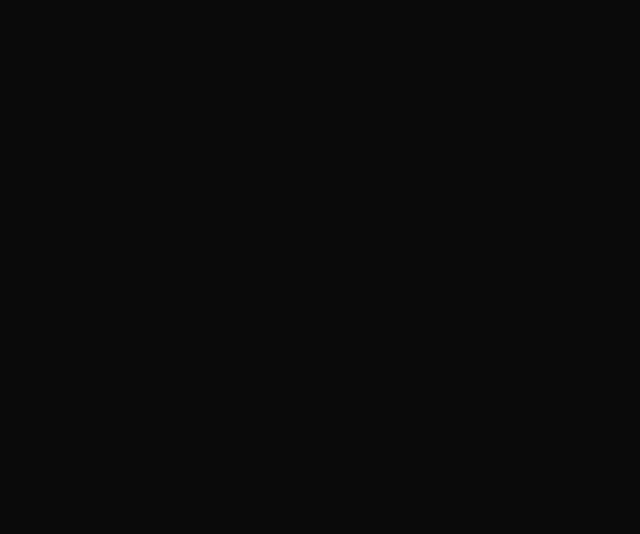
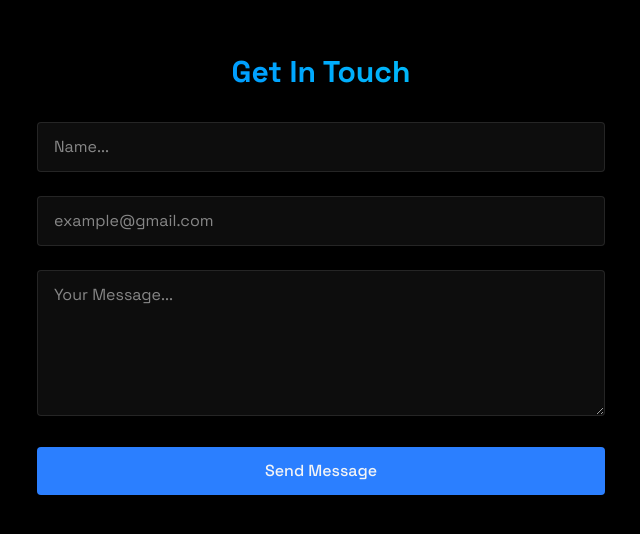
Before and after one commit to TonyFred-code/portfolio, a React (Vite) app: page / in a window 1280 px wide. Shown: the part 2682-3216 px from the top of the page, without its empty margins (319-959 px from the left). Before the commit the page ends 2556 px from the top, so only its background shows below. Built offline with nearby package versions, Linux system fonts and the light colour scheme.

Commit message:
feat: add contact section component
add email handling using emailjs

```diff
--- a/src/App.jsx
+++ b/src/App.jsx
@@ -5,6 +5,7 @@ import MobileMenu from "./components/MobileMenu.jsx";
 import Home from "./components/sections/Home.jsx";
 import About from "./components/sections/About.jsx";
 import Projects from "./components/sections/Projects.jsx";
+import Contact from "./components/sections/Contact.jsx";
 
 function App() {
   const [isLoaded, setIsLoaded] = useState(false);
@@ -23,6 +24,7 @@ function App() {
         <Home />
         <About />
         <Projects />
+        <Contact />
       </div>
     </>
   );
--- a/src/components/sections/Contact.jsx
+++ b/src/components/sections/Contact.jsx
@@ -0,0 +1,112 @@
+import { useState } from "react";
+import RevealOnScroll from "../RevealOnScroll.jsx";
+import emailjs from "@emailjs/browser";
+
+export default function Contact() {
+  const [formData, setFormData] = useState({
+    name: "",
+    email: "",
+    message: "",
+  });
+
+  const [isSending, setIsSending] = useState(false);
+
+  function handleSubmit(e) {
+    e.preventDefault();
+    setIsSending(true);
+
+    emailjs
+      .sendForm(
+        import.meta.env.VITE_SERVICE_ID,
+        import.meta.env.VITE_TEMPLATE_ID,
+        e.target,
+        {
+          publicKey: import.meta.env.VITE_PUBLIC_API_KEY,
+        }
+      )
+      .then(() => {
+        setFormData({ name: "", email: "", message: "" });
+        alert("Message sent successfully!");
+      })
+      .catch(() => {
+        alert("Something went wrong. Please try again.");
+      })
+      .finally(() => {
+        setIsSending(false);
+      });
+  }
+
+  return (
+    <section
+      id="contact"
+      className="min-h-screen flex items-center justify-center py-20"
+    >
+      <RevealOnScroll>
+        <div className="px-4 w-150">
+          <h2 className="text-3xl font-bold mb-8 bg-linear-to-r from-blue-500 to-cyan-400 text-center bg-clip-text text-transparent">
+            Get In Touch
+          </h2>
+          <form className="space-y-6" onSubmit={handleSubmit}>
+            <div className="relative">
+              <input
+                type="text"
+                id="name"
+                name="name"
+                value={formData.name}
+                required
+                className="w-full bg-white/5 border border-white/10 rounded px-4 py-3 text-white transition focus:outline-none focus:border-blue-500 focus:bg-blue-500/5"
+                placeholder="Name..."
+                onChange={(e) =>
+                  setFormData({ ...formData, name: e.target.value })
+                }
+              />
+            </div>
+
+            <div className="relative">
+              <input
+                type="email"
+                id="email"
+                name="email"
+                required
+                className="w-full bg-white/5 border border-white/10 rounded px-4 py-3 text-white transition focus:outline-none focus:border-blue-500 focus:bg-blue-500/5"
+                placeholder="example@gmail.com"
+                value={formData.email}
+                onChange={(e) =>
+                  setFormData({ ...formData, email: e.target.value })
+                }
+              />
+            </div>
+
+            <div className="relative">
+              <textarea
+                id="message"
+                name="message"
+                rows={5}
+                required
+                className="w-full bg-white/5 border border-white/10 rounded px-4 py-3 text-white transition focus:outline-none focus:border-blue-500 focus:bg-blue-500/5"
+                placeholder="Your Message..."
+                value={formData.message}
+                onChange={(e) =>
+                  setFormData({ ...formData, message: e.target.value })
+                }
+              />
+            </div>
+
+            <button
+              type="submit"
+              disabled={isSending}
+              className={`w-full py-3 px-6 rounded font-medium transition ${
+                isSending
+                  ? "bg-blue-400 cursor-not-allowed"
+                  : "bg-blue-500 hover:-translate-y-0.5"
+              }
+  `}
+            >
+              {isSending ? "Sending..." : "Send Message"}
+            </button>
+          </form>
+        </div>
+      </RevealOnScroll>
+    </section>
+  );
+}
```
